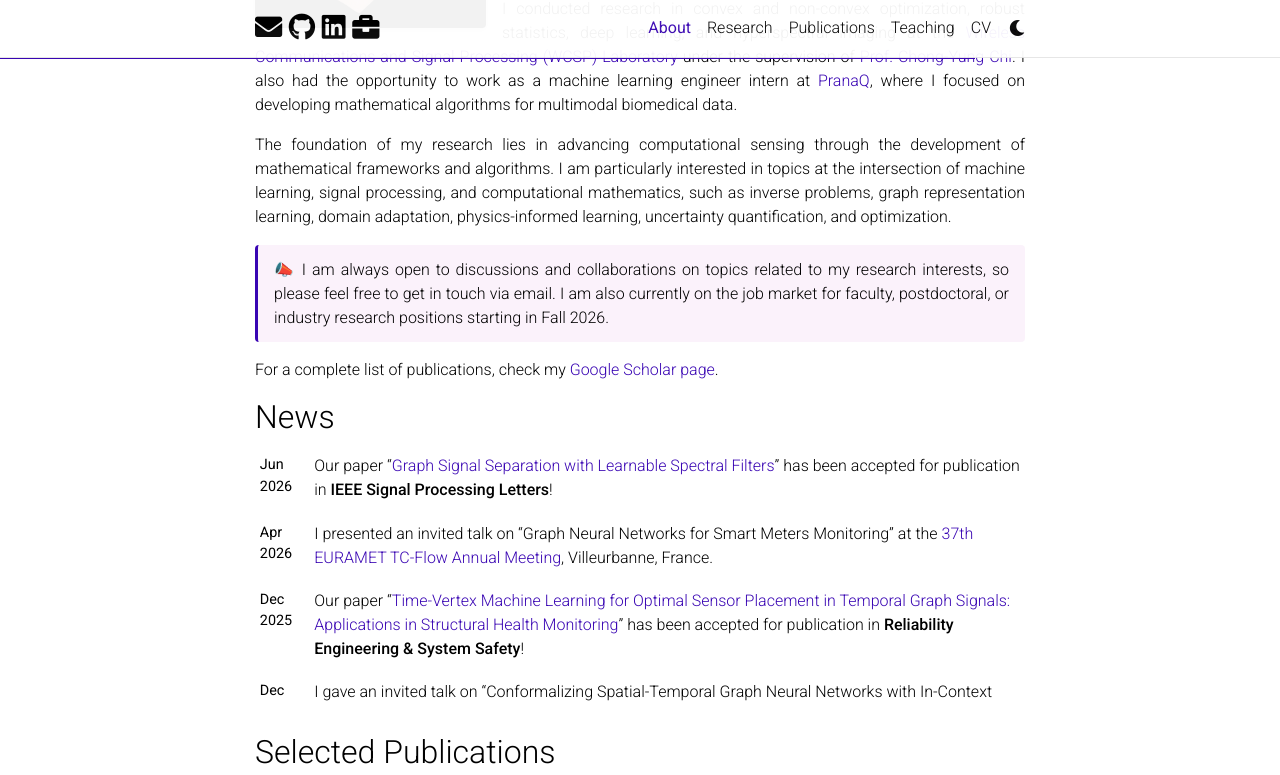
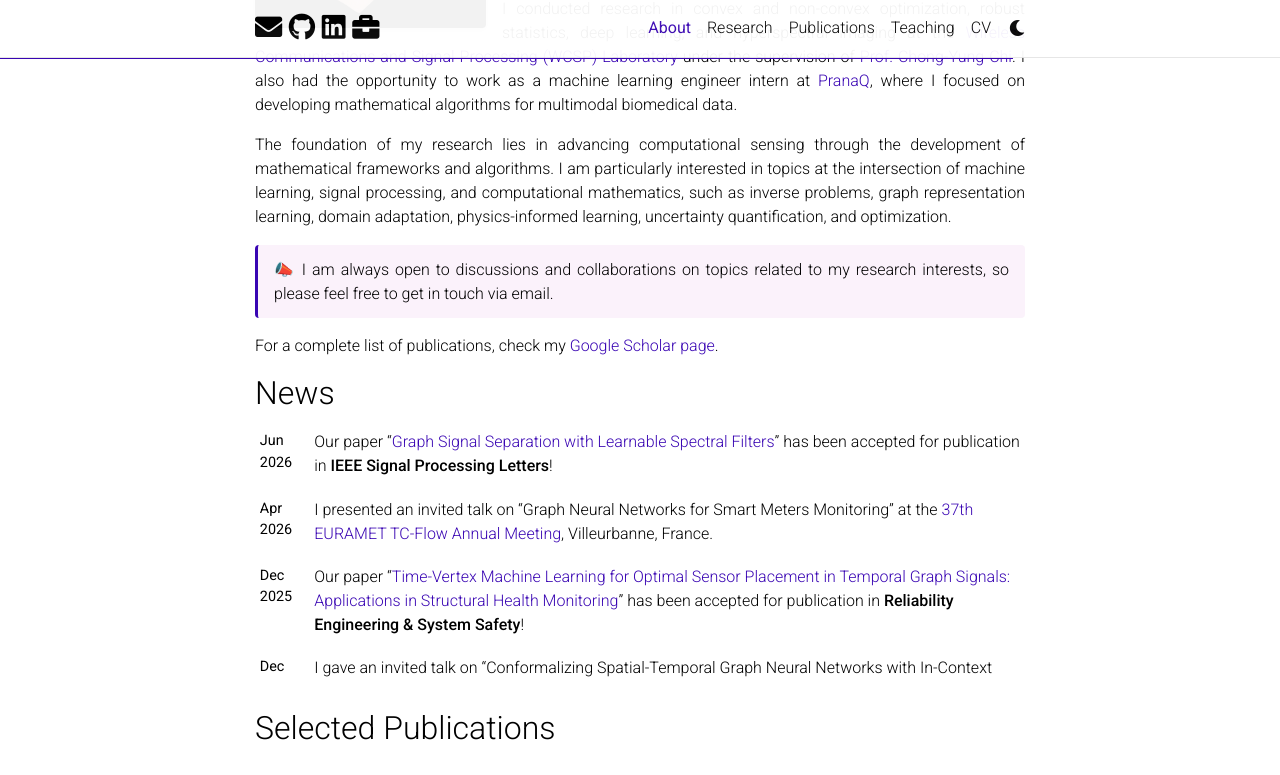
Before and after one commit to Keiv4n/keiv4n.github.io, a Jekyll site: the page built from _pages/about.md, in a window 1280 px wide and 900 px high, scrolled down 485 px, cut to the strip 0-775 px from the top of the window. Built offline with Jekyll 4.4.1, drawn with Linux system fonts in a browser that asks for light colours; full-size pictures stand in for the smaller copies a plugin makes; comment, search, counter and statistics services are not loaded; a style sheet for code colours, icons or effects is not loaded.

Commit message:
Update about.md

```diff
--- a/_pages/about.md
+++ b/_pages/about.md
@@ -27,6 +27,6 @@ Prior to joining EPFL, I earned my master's degree from the [Institute of Commun
 
 The foundation of my research lies in advancing computational sensing through the development of mathematical frameworks and algorithms. I am particularly interested in topics at the intersection of machine learning, signal processing, and computational mathematics, such as inverse problems, graph representation learning, domain adaptation, physics-informed learning, uncertainty quantification, and optimization.
 
-> 📣 I am always open to discussions and collaborations on topics related to my research interests, so please feel free to get in touch via email. I am also currently on the job market for faculty, postdoctoral, or industry research positions starting in Fall 2026.
+> 📣 I am always open to discussions and collaborations on topics related to my research interests, so please feel free to get in touch via email.
 
 For a complete list of publications, check my [Google Scholar page](https://scholar.google.com/citations?hl=en&user=3qQfrzwAAAAJ).
```
